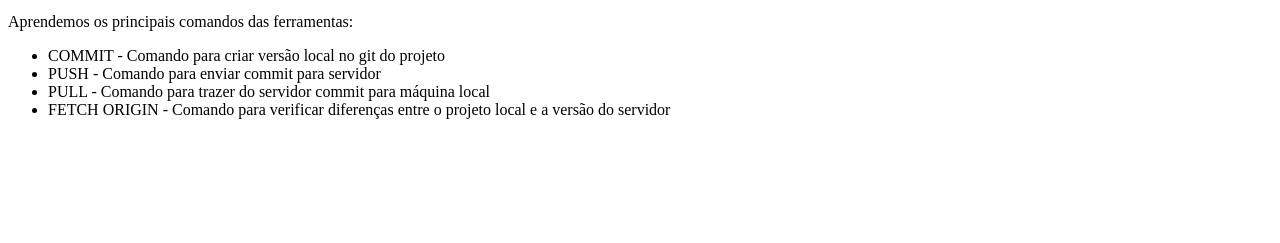
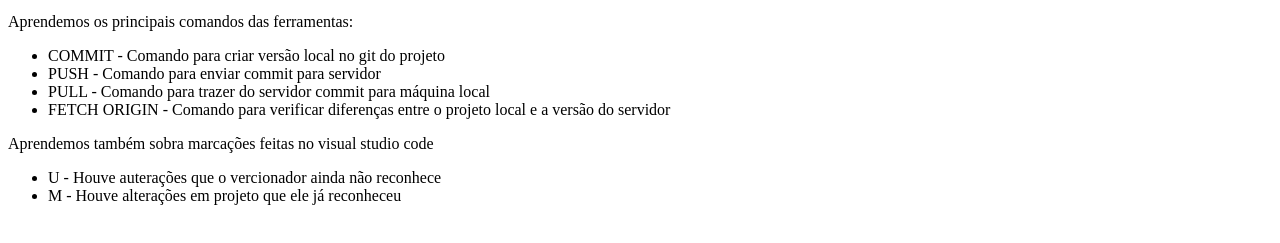
Before and after one commit to DaviArrais/Ola-Mundo, a plain HTML site: page Site-modelo/index.html in a window 1280 px wide. Shown: the part 199-442 px from the top of the page. Drawn offline with Linux system fonts and the light colour scheme.

Commit message:
Novo parágrafo

```diff
--- a/Site-modelo/index.html
+++ b/Site-modelo/index.html
@@ -18,6 +18,11 @@
         <li>PULL - Comando para trazer do servidor commit para máquina local</li>
         <li>FETCH ORIGIN - Comando para verificar diferenças entre o projeto local e a versão do servidor </li>
     </ul>
+    <p>Aprendemos também sobra marcações feitas no visual studio code</p>
+    <ul>
+        <li>U - Houve auterações que o vercionador ainda não reconhece</li>
+        <li>M - Houve alterações em projeto que ele já reconheceu</li>
+    </ul>
 
 </body>
 </html>
```
